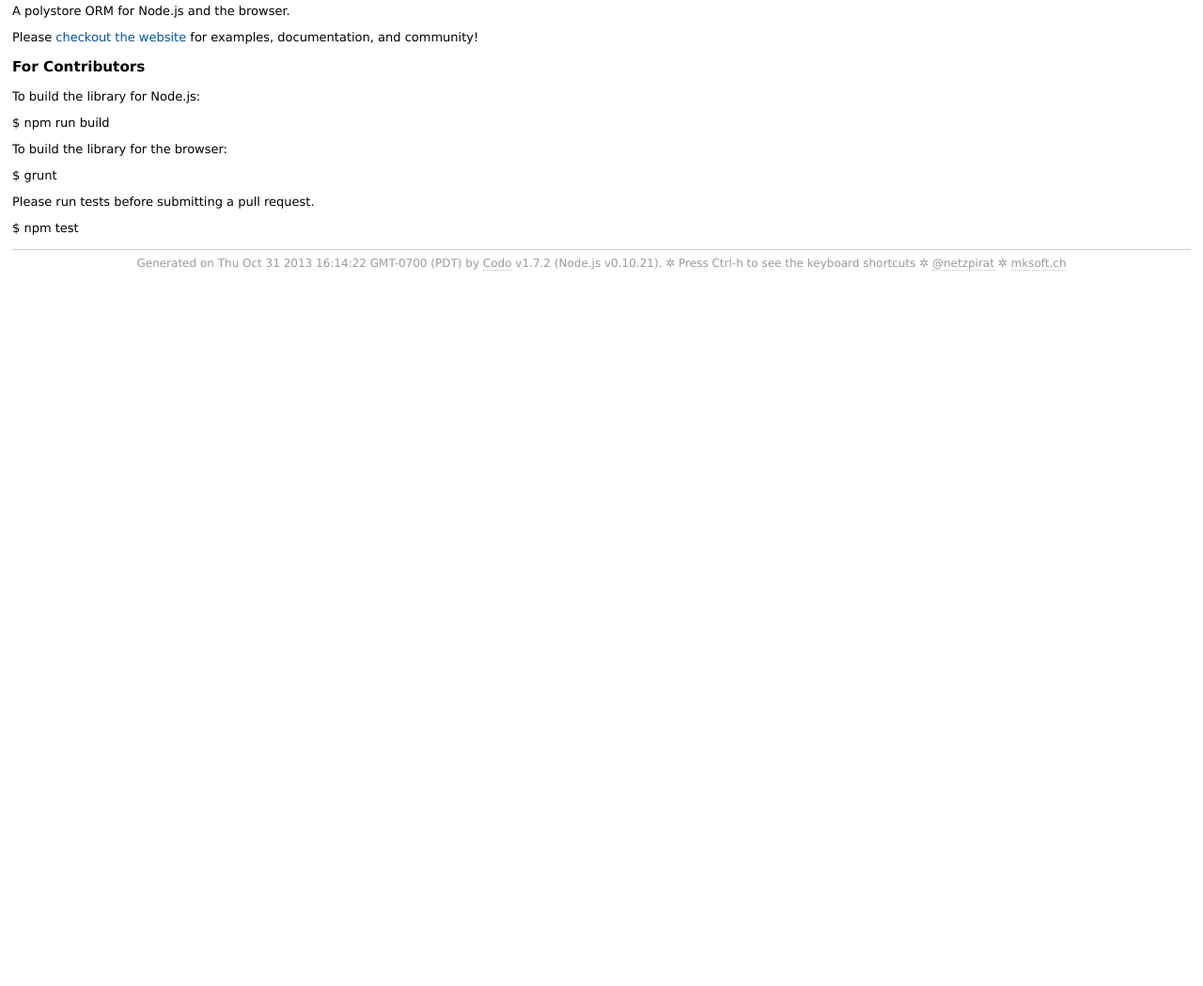
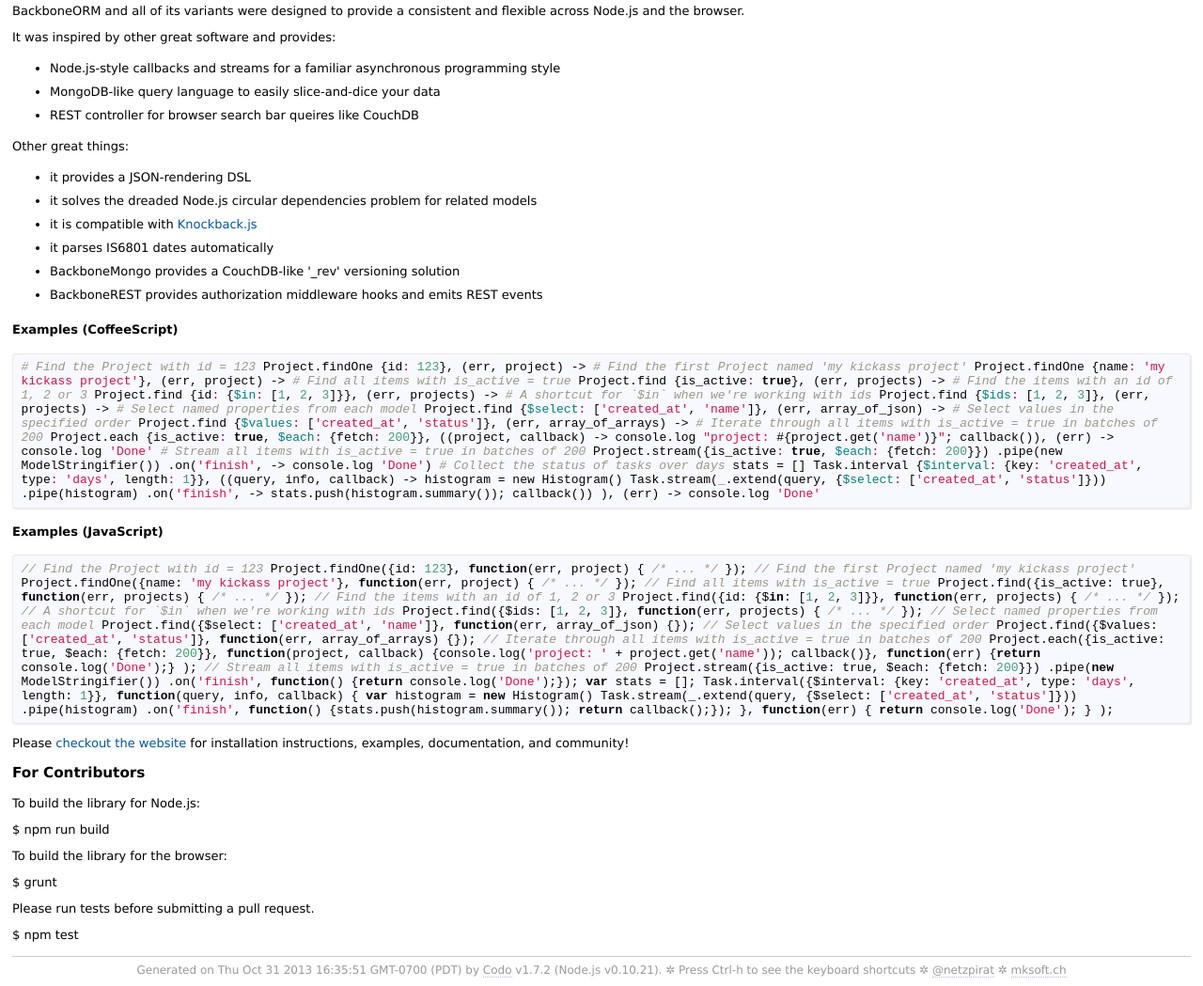
Before and after one commit to vidigami/backbone-orm, a plain HTML site: page docs/README.md.html in a window 1280 px wide. Shown: the part 669-1718 px from the top of the page at 94% size. Before the commit the page ends 971 px from the top, so only its background shows below. Drawn offline with Linux system fonts and the light colour scheme.

Commit message:
Update docs

```diff
--- a/docs/README.md.html
+++ b/docs/README.md.html
@@ -115,12 +115,108 @@
         </p>
       </nav>
       <div id='filecontents'>
-        <p><a href="http://travis-ci.org/vidigami/backbone-orm"><img src="https://secure.travis-ci.org/vidigami/backbone-orm.png" alt="Build Status"></a></p><p><img src="https://github.com/vidigami/backbone-orm/raw/master/media/logo.png" alt="logo"></p><p>A polystore ORM for Node.js and the browser.</p><p>Please <a href="http://vidigami.github.io/backbone-orm/">checkout the website</a> for examples, documentation, and community!</p><h3>For Contributors</h3><p>To build the library for Node.js:</p><p>  $ npm run build</p><p>To build the library for the browser:</p><p>  $ grunt</p><p>Please run tests before submitting a pull request.</p><p>  $ npm test</p>
+        <p><a href="http://travis-ci.org/vidigami/backbone-orm"><img src="https://secure.travis-ci.org/vidigami/backbone-orm.png" alt="Build Status"></a></p><p><img src="https://github.com/vidigami/backbone-orm/raw/master/media/logo.png" alt="logo"></p><p>BackboneORM and all of its variants were designed to provide a consistent and flexible across Node.js and the browser.</p><p>It was inspired by other great software and provides:</p><ul>
+<li>Node.js-style callbacks and streams for a familiar asynchronous programming style</li>
+<li>MongoDB-like query language to easily slice-and-dice your data</li>
+<li>REST controller for browser search bar queires like CouchDB</li>
+</ul><p>Other great things:</p><ul>
+<li>it provides a JSON-rendering DSL</li>
+<li>it solves the dreaded Node.js circular dependencies problem for related models</li>
+<li>it is compatible with <a href="http://kmalakoff.github.io/knockback/">Knockback.js</a></li>
+<li>it parses IS6801 dates automatically</li>
+<li>BackboneMongo provides a CouchDB-like &#39;_rev&#39; versioning solution</li>
+<li>BackboneREST provides authorization middleware hooks and emits REST events</li>
+</ul>
+<h4>Examples (CoffeeScript)</h4>
+<pre><code># Find the Project with id = 123
+Project.findOne {id: 123}, (err, project) -&gt;
+
+# Find the first Project named &#39;my kickass project&#39;
+Project.findOne {name: &#39;my kickass project&#39;}, (err, project) -&gt;
+
+# Find all items with is_active = true
+Project.find {is_active: true}, (err, projects) -&gt;
+
+# Find the items with an id of 1, 2 or 3
+Project.find {id: {$in: [1, 2, 3]}}, (err, projects) -&gt;
+
+# A shortcut for `$in` when we&#39;re working with ids
+Project.find {$ids: [1, 2, 3]}, (err, projects) -&gt;
+
+# Select named properties from each model
+Project.find {$select: [&#39;created_at&#39;, &#39;name&#39;]}, (err, array_of_json) -&gt;
+
+# Select values in the specified order
+Project.find {$values: [&#39;created_at&#39;, &#39;status&#39;]}, (err, array_of_arrays) -&gt;
+
+# Iterate through all items with is_active = true in batches of 200
+Project.each {is_active: true, $each: {fetch: 200}},
+  ((project, callback) -&gt; console.log &quot;project: #{project.get(&#39;name&#39;)}&quot;; callback()),
+  (err) -&gt; console.log &#39;Done&#39;
+
+# Stream all items with is_active = true in batches of 200
+Project.stream({is_active: true, $each: {fetch: 200}})
+  .pipe(new ModelStringifier())
+  .on(&#39;finish&#39;, -&gt; console.log &#39;Done&#39;)
+
+# Collect the status of tasks over days
+stats = []
+Task.interval {$interval: {key: &#39;created_at&#39;, type: &#39;days&#39;, length: 1}},
+  ((query, info, callback) -&gt;
+    histogram = new Histogram()
+    Task.stream(_.extend(query, {$select: [&#39;created_at&#39;, &#39;status&#39;]}))
+      .pipe(histogram)
+      .on(&#39;finish&#39;, -&gt; stats.push(histogram.summary()); callback())
+  ),
+  (err) -&gt; console.log &#39;Done&#39;</code></pre>
+<h4>Examples (JavaScript)</h4>
+<pre><code>// Find the Project with id = 123
+Project.findOne({id: 123}, function(err, project) { /* ... */ });
+
+// Find the first Project named &#39;my kickass project&#39;
+Project.findOne({name: &#39;my kickass project&#39;}, function(err, project) { /* ... */ });
+
+// Find all items with is_active = true
+Project.find({is_active: true}, function(err, projects) { /* ... */ });
+
+// Find the items with an id of 1, 2 or 3
+Project.find({id: {$in: [1, 2, 3]}}, function(err, projects) { /* ... */ });
+
+// A shortcut for `$in` when we&#39;re working with ids
+Project.find({$ids: [1, 2, 3]}, function(err, projects) { /* ... */ });
+
+// Select named properties from each model
+Project.find({$select: [&#39;created_at&#39;, &#39;name&#39;]}, function(err, array_of_json) {});
+
+// Select values in the specified order
+Project.find({$values: [&#39;created_at&#39;, &#39;status&#39;]}, function(err, array_of_arrays) {});
+
+// Iterate through all items with is_active = true in batches of 200
+Project.each({is_active: true, $each: {fetch: 200}},
+  function(project, callback) {console.log(&#39;project: &#39; + project.get(&#39;name&#39;)); callback()},
+  function(err) {return console.log(&#39;Done&#39;);}
+);
+
+// Stream all items with is_active = true in batches of 200
+Project.stream({is_active: true, $each: {fetch: 200}})
+  .pipe(new ModelStringifier())
+  .on(&#39;finish&#39;, function() {return console.log(&#39;Done&#39;);});
+
+var stats = [];
+Task.interval({$interval: {key: &#39;created_at&#39;, type: &#39;days&#39;, length: 1}},
+  function(query, info, callback) {
+    var histogram = new Histogram()
+    Task.stream(_.extend(query, {$select: [&#39;created_at&#39;, &#39;status&#39;]}))
+      .pipe(histogram)
+      .on(&#39;finish&#39;, function() {stats.push(histogram.summary()); return callback();});
+  },
+  function(err) { return console.log(&#39;Done&#39;); }
+);</code></pre><p>Please <a href="http://vidigami.github.io/backbone-orm/">checkout the website</a> for installation instructions, examples, documentation, and community!</p><h3>For Contributors</h3><p>To build the library for Node.js:</p><p>  $ npm run build</p><p>To build the library for the browser:</p><p>  $ grunt</p><p>Please run tests before submitting a pull request.</p><p>  $ npm test</p>
       </div>
     </div>
     <div id='footer'>
   Generated on
-  Thu Oct 31 2013 16:14:22 GMT-0700 (PDT)
+  Thu Oct 31 2013 16:35:51 GMT-0700 (PDT)
   by
   <a href='https://github.com/netzpirat/codo' title='CoffeeScript API documentation generator'>Codo</a>
   v1.7.2
```
Also changed, not shown: docs/LICENSE.html (+1 -1 lines), docs/class_index.html (+1 -1 lines), docs/classes/BackboneModelExtensions.html (+1 -1 lines), docs/classes/Cursor.html (+1 -1 lines), docs/classes/DatabaseURL.html (+1 -1 lines), docs/classes/JSONUtils.html (+1 -1 lines), docs/classes/MemoryStore.html (+1 -1 lines), docs/classes/MemorySync.html (+1 -1 lines), docs/classes/QueryCache.html (+1 -1 lines), docs/classes/Queue.html (+1 -1 lines), docs/classes/Utils.html (+1 -1 lines), docs/files/src/cache/query_cache.coffee.html (+1 -1 lines), docs/files/src/cache/sync.coffee.html (+1 -1 lines), docs/files/src/extensions/collection.coffee.html (+1 -1 lines), 5 more files.
